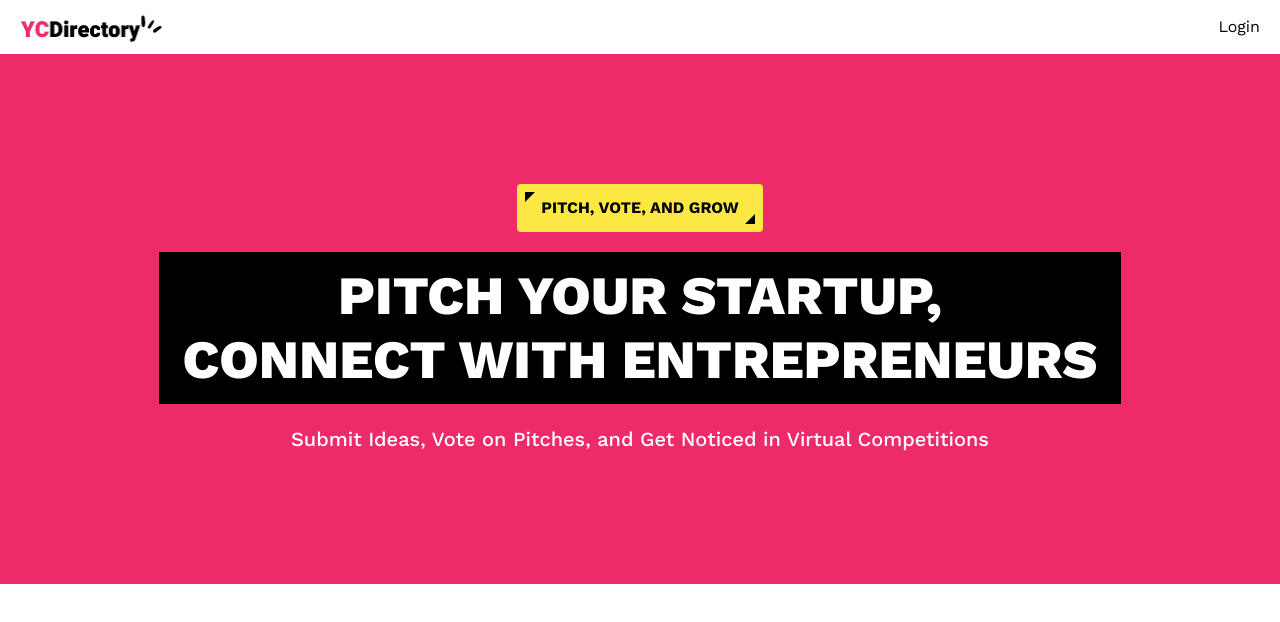
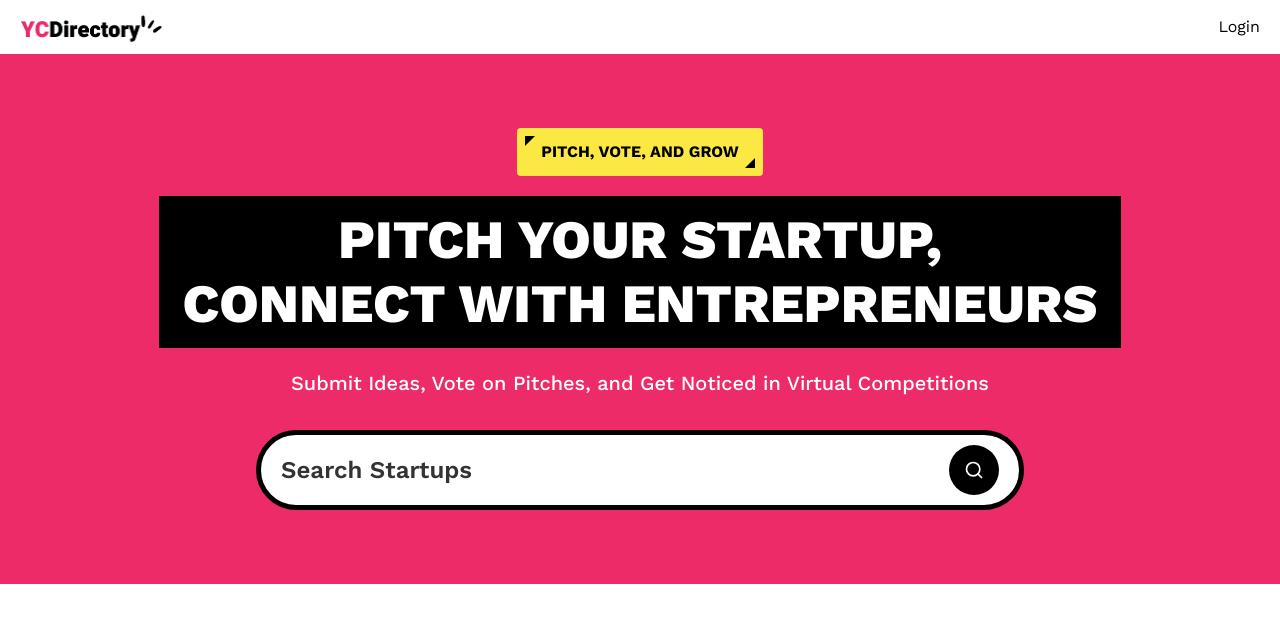
Before and after one commit to Sookyoung-Park/Startup-Bank, a Next.js app in the folder startup-bank/: page / in a window 1280 px wide. Shown: the top 622 px of the page. Built offline with nearby package versions, Linux system fonts and the light colour scheme; no server answers.

Commit message:
searchbar functionality works well

```diff
--- a/startup-bank/app/(root)/layout.tsx
+++ b/startup-bank/app/(root)/layout.tsx
@@ -1,6 +1,6 @@
 // layout applied to only (root) located pages
 import React from "react";
-import Navbar from "../components/Navbar"
+import Navbar from "@/components/Navbar";
 
 export default function Layout({children}:Readonly<{ children: React.ReactNode}>){
     return(
--- a/startup-bank/app/(root)/page.tsx
+++ b/startup-bank/app/(root)/page.tsx
@@ -1,6 +1,11 @@
+// import SearchForm from "../components/SearchForm";
+import SearchForm from "@/components/SearchForm"
 
+export default async function Home ({searchParams}:{
+  searchParams: Promise<{query?:string}>
+}) {
+  const query= (await searchParams).query
 
-export default function Home () {
   return(
     <>
     <section className="pink_container">
@@ -13,6 +18,7 @@
       <p className="sub-heading !max-w-3xl">
         Submit Ideas, Vote on Pitches, and Get Noticed in Virtual Competitions
       </p>
+      <SearchForm query={query}/>
     </section>
 
     </>
--- /dev/null
+++ b/startup-bank/components/SearchForm.tsx
@@ -0,0 +1,54 @@
+
+import Form from "next/form";
+import SearchFormReset from "./SearchFormReset";
+import {Search} from "lucide-react";
+
+const SearchForm = ({ query }: { query?: string }) => {
+    return (
+        <Form action="/" scroll={false} className="search-form">
+            <input
+                name="query"
+                defaultValue={query}
+                className="search-input"
+                placeholder="Search Startups"
+            />
+
+            <div className="flex gap-2">
+                {query && <SearchFormReset />}
+
+                <button type="submit" className="search-btn text-white">
+                    <Search className="size-5" />
+                </button>
+            </div>
+        </Form>
+    )
+}
+
+export default SearchForm
+
+
+// import React from 'react'
+// import Form from 'next/form'
+// import SearchFormReset from './SearchFormReset'
+
+// const SearchForm = ({query}:{ query?: string}) => {
+//     return (
+//         <Form action="/" scroll={false} className="search-form">
+//             <input
+//                 name="query"
+//                 defaultValue={query}
+//                 className='search-input'
+//                 placeholder='Search Startups'
+//             />
+
+//         <div className="flex gap-2">
+//             {query && <SearchFormReset/>}
+//             <button type="submit" className='search-btn text-white'>
+//                 S
+//             </button>
+//         </div>
+//         </Form>
+//     )
+// }
+
+// export default SearchForm
--- /dev/null
+++ b/startup-bank/components/SearchFormReset.tsx
@@ -0,0 +1,19 @@
+"use client"
+import Link from "next/link";
+import {X} from "lucide-react";
+
+const SearchFormReset = () => {
+    const reset = () => {
+        const form = document.querySelector('.search-form') as HTMLFormElement;
+        if(form) form.reset();
+    }
+
+    return (
+        <button type="reset" onClick={reset}>
+            <Link href="/" className="search-btn text-white">
+                <X className="size-5" />
+            </Link>
+        </button>
+    )
+}
+export default SearchFormReset
--- /dev/null
+++ b/startup-bank/components/ui/button.tsx
@@ -0,0 +1,57 @@
+import * as React from "react"
+import { Slot } from "@radix-ui/react-slot"
+import { cva, type VariantProps } from "class-variance-authority"
+
+import { cn } from "@/lib/utils"
+
+const buttonVariants = cva(
+  "inline-flex items-center justify-center gap-2 whitespace-nowrap rounded-md text-sm font-medium transition-colors focus-visible:outline-none focus-visible:ring-1 focus-visible:ring-ring disabled:pointer-events-none disabled:opacity-50 [&_svg]:pointer-events-none [&_svg]:size-4 [&_svg]:shrink-0",
+  {
+    variants: {
+      variant: {
+        default:
+          "bg-primary text-primary-foreground shadow hover:bg-primary/90",
+        destructive:
+          "bg-destructive text-destructive-foreground shadow-sm hover:bg-destructive/90",
+        outline:
+          "border border-input bg-background shadow-sm hover:bg-accent hover:text-accent-foreground",
+        secondary:
+          "bg-secondary text-secondary-foreground shadow-sm hover:bg-secondary/80",
+        ghost: "hover:bg-accent hover:text-accent-foreground",
+        link: "text-primary underline-offset-4 hover:underline",
+      },
+      size: {
+        default: "h-9 px-4 py-2",
+        sm: "h-8 rounded-md px-3 text-xs",
+        lg: "h-10 rounded-md px-8",
+        icon: "h-9 w-9",
+      },
+    },
+    defaultVariants: {
+      variant: "default",
+      size: "default",
+    },
+  }
+)
+
+export interface ButtonProps
+  extends React.ButtonHTMLAttributes<HTMLButtonElement>,
+    VariantProps<typeof buttonVariants> {
+  asChild?: boolean
+}
+
+const Button = React.forwardRef<HTMLButtonElement, ButtonProps>(
+  ({ className, variant, size, asChild = false, ...props }, ref) => {
+    const Comp = asChild ? Slot : "button"
+    return (
+      <Comp
+        className={cn(buttonVariants({ variant, size, className }))}
+        ref={ref}
+        {...props}
+      />
+    )
+  }
+)
+Button.displayName = "Button"
+
+export { Button, buttonVariants }
--- a/startup-bank/package.json
+++ b/startup-bank/package.json
@@ -15,6 +15,7 @@
   },
   "dependencies": {
     "@radix-ui/react-icons": "^1.3.1",
+    "@radix-ui/react-slot": "^1.1.0",
     "@tailwindcss/typography": "^0.5.15",
     "class-variance-authority": "^0.7.0",
     "clsx": "^2.1.1",
```
Also changed, not shown: startup-bank/components/Navbar.tsx (renamed from startup-bank/app/components/Navbar.tsx), 1 other file (tests, documents, lock files or other folders).
